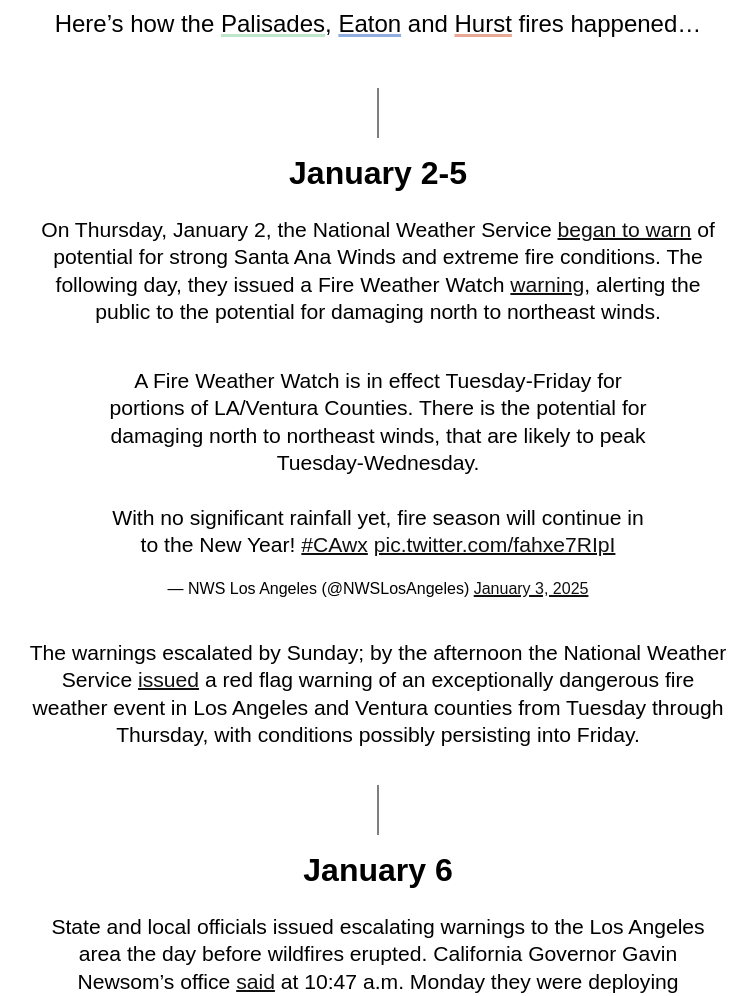
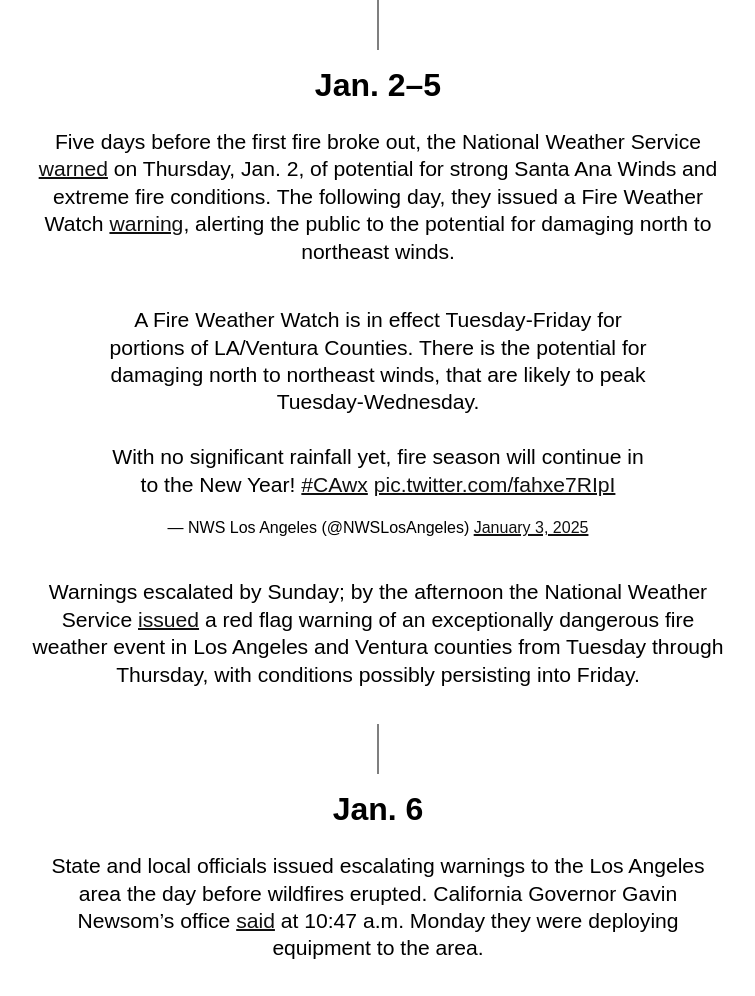
Before and after one commit to cbs-news-data/socal-fire-timeline, a plain HTML site: page index.html in a window 1280 px wide. Shown: the top 996 px of the page, without its empty margins (262-1017 px from the left). Drawn offline with Linux system fonts and the light colour scheme; a script that the page names is missing; a web font is replaced by a local one.

Commit message:
updating text

```diff
--- a/index.html
+++ b/index.html
@@ -11,16 +11,15 @@
 
 <body>
     <div class="timeline-container">
-        <div class="intro">Here’s how the <span class="palisades">Palisades</span>, <span class="eaton">Eaton</span> and
+        <!-- <div class="intro">Here’s how the <span class="palisades">Palisades</span>, <span class="eaton">Eaton</span> and
             <span class="hurst">Hurst</span> fires happened…
-        </div>
+        </div> -->
         <div class="timeline">
             <div class="timeline-item">
                 <div class="timeline-content">
-                    <div class="timeline-date">January 2-5</div>
-                    <p class="txt-padding-btm">On Thursday, January 2, the National Weather Service <a
-                            href="https://x.com/NWSLosAngeles/status/1875005817050853819" target="_blank">began to
-                            warn</a> of potential for strong Santa Ana Winds and extreme fire conditions. The following
+                    <div class="timeline-date">Jan. 2–5</div>
+                    <p class="txt-padding-btm">Five days before the first fire broke out, the National Weather Service <a
+                            href="https://x.com/NWSLosAngeles/status/1875005817050853819" target="_blank">warned</a> on Thursday, Jan. 2, of potential for strong Santa Ana Winds and extreme fire conditions. The following
                         day, they issued a Fire Weather Watch <a
                             href="https://x.com/NWSLosAngeles/status/1875320550094147720" target="_blank">warning</a>,
                         alerting the public to the potential for damaging north to northeast winds.</p>
@@ -38,7 +37,7 @@
                             3, 2025</a>
                     </blockquote>
                     <script async src="https://platform.twitter.com/widgets.js" charset="utf-8"></script>
-                    <p class="txt-padding-top"> The warnings escalated by Sunday; by the afternoon the National Weather
+                    <p class="txt-padding-top">Warnings escalated by Sunday; by the afternoon the National Weather
                         Service <a
                             href="https://mesonet.agron.iastate.edu/vtec/event/2025-O-NEW-KLOX-FW-W-0001/radar/USCOMP-N0Q-202501071200/tab/textdata/update/202501052240"
                             target="_blank">issued</a> a red flag warning of an exceptionally dangerous fire weather
@@ -49,7 +48,7 @@
             </div>
             <div class="timeline-item">
                 <div class="timeline-content">
-                    <div class="timeline-date">January 6</div>
+                    <div class="timeline-date">Jan. 6</div>
                     <p class="txt-padding-btm">State and local officials issued escalating warnings to the Los Angeles
                         area the day before
                         wildfires erupted. California Governor Gavin Newsom’s office <a
@@ -106,7 +105,7 @@
             </div>
             <div class="timeline-item">
                 <div class="timeline-content">
-                    <div class="timeline-date">January 7</div>
+                    <div class="timeline-date">Jan. 7</div>
                     <div class="timeline-time"><span class="palisades-bg">🔥 10:30 a.m. PST</span></div>
                     <p>The <span class="palisades">Palisades Fire</span> ignites, according to <a
                             href="https://www.fire.ca.gov/incidents/2025/1/7/palisades-fire" target="_blank">Cal
@@ -161,7 +160,8 @@
                     <p class="txt-padding-btm">The LA Fire Department said the <span class="palisade">Palisades Fire</span> had expanded to roughly
                         770 acres. Just before 3
                         p.m., Los Angeles Mayor Karen Bass urges residents to heed evacuation warnings after earlier
-                        sending out a news release. <br><br>
+                        sending out a news release. Video of the Pacific Coast Highway shows congestion slowed evacuations.
+                        <br><br>
 
                         Traffic congestion hampers evacuations, with videos showing vehicles stalled on Pacific Coast
                         Highway. </p>
```
